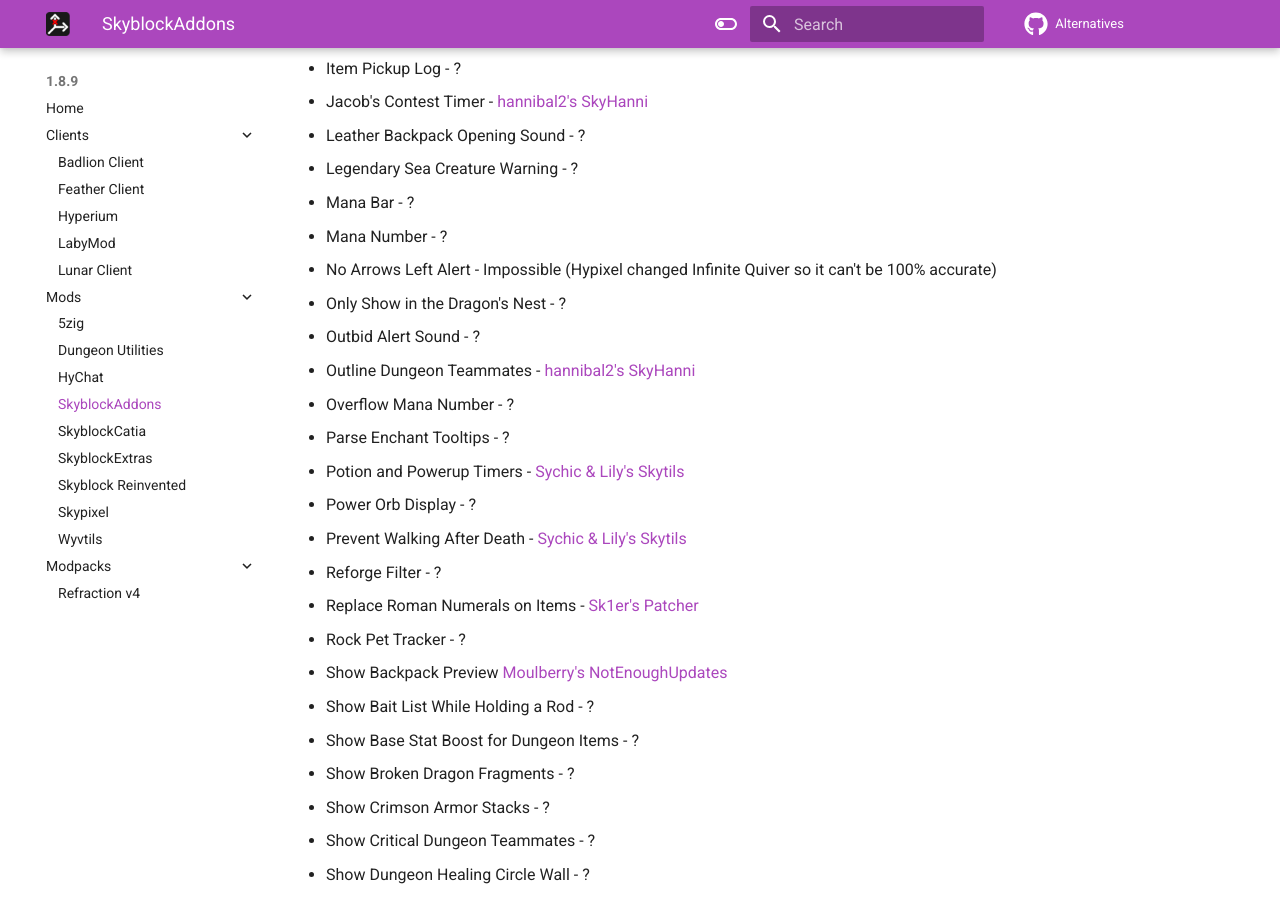
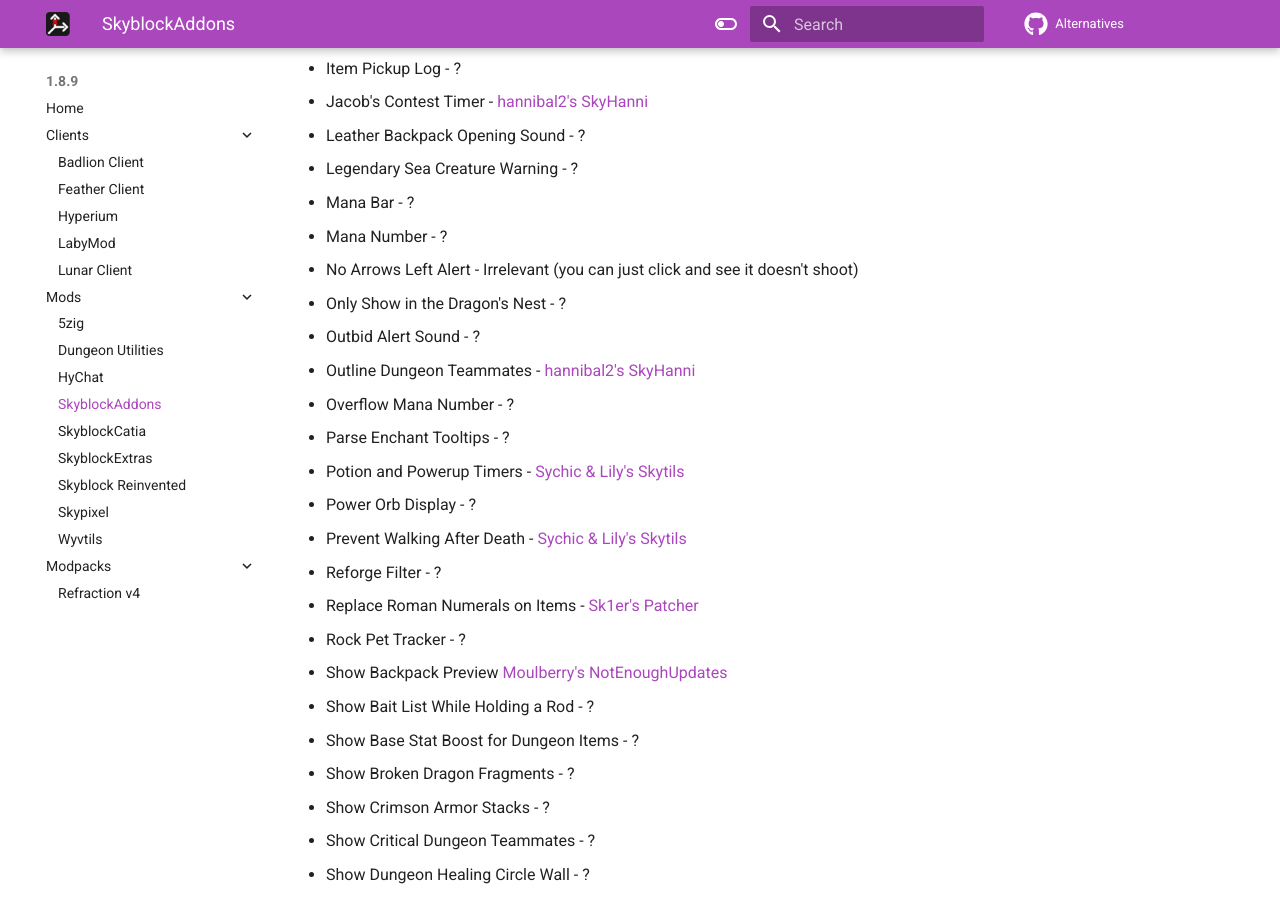
Before and after one commit to MicrocontrollersDev/Alternatives, an MkDocs documentation site: the page built from docs/1.8.9/skyblockaddons.md, in a window 1280 px wide and 900 px high, scrolled down 2154 px. Built offline with MkDocs 1.6.1 and Material for MkDocs 9.7.7, drawn with Linux system fonts in a browser that asks for light colours; comment, search, counter and statistics services are not loaded.

Commit message:
I misunderstood the point of the feature but it's still unnecessary

```diff
--- a/docs/1.8.9/skyblockaddons.md
+++ b/docs/1.8.9/skyblockaddons.md
@@ -69,7 +69,7 @@
 * Legendary Sea Creature Warning - ?
 * Mana Bar - ?
 * Mana Number - ?
-* No Arrows Left Alert - Impossible (Hypixel changed Infinite Quiver so it can't be 100% accurate)
+* No Arrows Left Alert - Irrelevant (you can just click and see it doesn't shoot)
 * Only Show in the Dragon's Nest - ?
 * Outbid Alert Sound - ?
 * Outline Dungeon Teammates - [hannibal2's SkyHanni](https://github.com/hannibal002/SkyHanni/releases)
```
